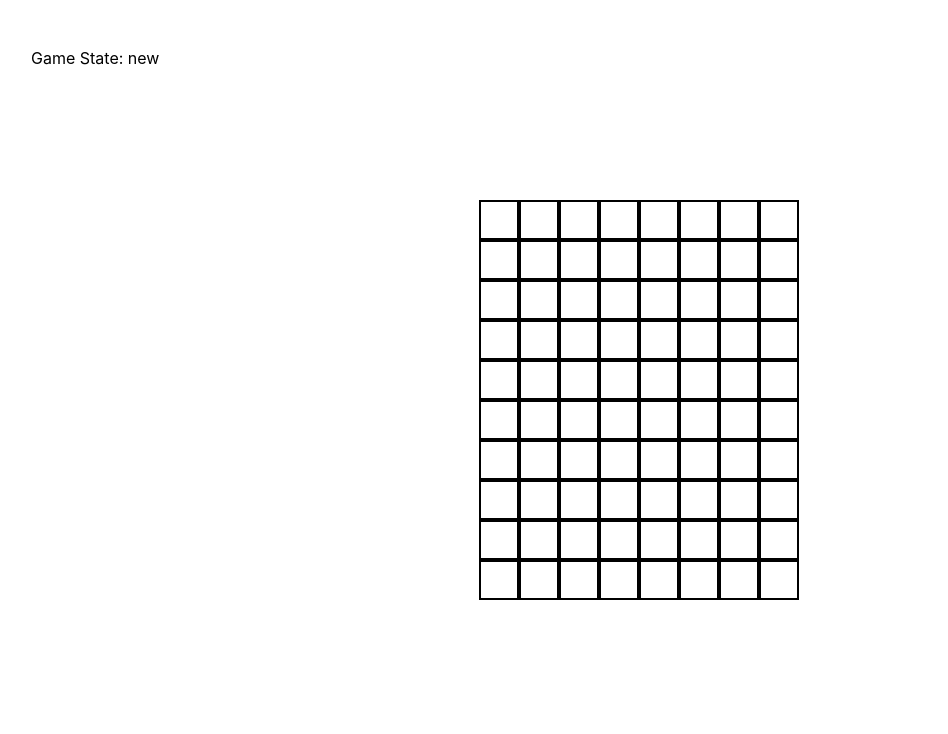
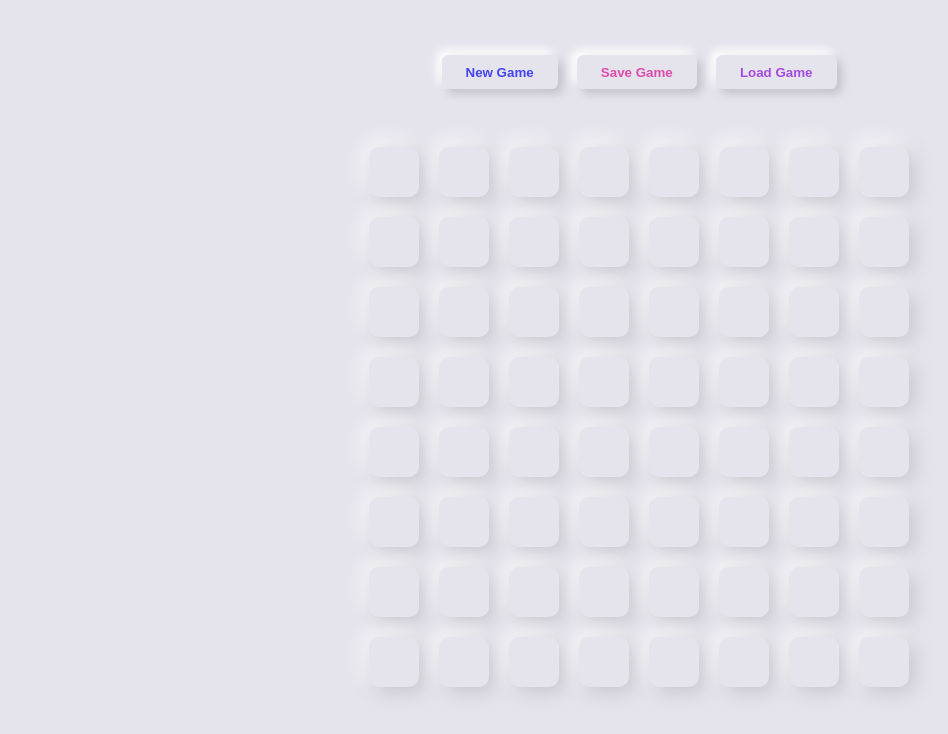
Before and after one commit to deleonn/minesweeper-client, a React (Create React App) app: page / in a window 1280 px wide. Shown: the top 734 px of the page, without its empty margins (1-949 px from the left). Built offline with nearby package versions, Linux system fonts and the light colour scheme.

Commit message:
Add neumorphism-based styling

```diff
--- a/package.json
+++ b/package.json
@@ -12,6 +12,7 @@
     "@types/react-dom": "^16.9.0",
     "react": "^16.13.1",
     "react-dom": "^16.13.1",
+    "react-router-dom": "^5.2.0",
     "react-scripts": "3.4.3",
     "styled-components": "^5.2.0",
     "typescript": "~3.7.2"
--- a/src/App.tsx
+++ b/src/App.tsx
@@ -1,10 +1,22 @@
 import React from "react";
+import styled from "styled-components";
 import { Board, Cell, Col, Row } from "./components";
+import Actions from "./components/Actions";
+import Timer from "./components/Timer";
 import Minesweeper, {
   Board as BoardType,
   Cell as CellType,
   GameState,
 } from "./core/Minesweeper";
+
+const MainContent = styled.div`
+  height: 100vh;
+  display: flex;
+  flex-direction: column;
+  justify-content: center;
+  align-items: center;
+  background: #e5e4ec;
+`;
 
 function App() {
   const [minesweeper] = React.useState<Minesweeper>(new Minesweeper());
@@ -25,19 +37,18 @@ function App() {
   }
 
   return (
-    <div>
-      <p style={{ position: "absolute", left: "2rem", top: "2rem" }}>
-        Game State: {gameState}
-      </p>
+    <MainContent>
+      <Actions />
       <Board>
         <Row>
           {board?.map((col: any[], xIdx: number) => {
             return (
               <Col key={xIdx}>
                 {col.map((el: CellType, yIdx: number) => {
+                  console.log(el);
                   return (
                     <Cell key={yIdx} onClick={() => revealCell(xIdx, yIdx)}>
-                      {el !== 0 ? el : ""}
+                      {el}
                     </Cell>
                   );
                 })}
@@ -46,7 +57,7 @@ function App() {
           })}
         </Row>
       </Board>
-    </div>
+    </MainContent>
   );
 }
 
--- /dev/null
+++ b/src/components/Actions.tsx
@@ -0,0 +1,34 @@
+import React from "react";
+import styled from "styled-components";
+
+const Container = styled.div``;
+
+const Button = styled.button`
+  border-radius: 0.4rem;
+  background: #e5e4ec;
+  box-shadow: 5px 5px 10px #c3c2c9, -5px -5px 10px #ffffff;
+  border: none;
+  padding: 0.6rem 1.5rem;
+  outline: none;
+  margin: 0 0.6rem;
+  font-weight: bold;
+  &:hover {
+    cursor: pointer;
+  }
+
+  &:active {
+    background: linear-gradient(145deg, #cecdd4, #f5f4fd);
+  }
+`;
+
+function Actions() {
+  return (
+    <Container>
+      <Button style={{ color: "#4444ee" }}>New Game</Button>
+      <Button style={{ color: "#de4bab" }}>Save Game</Button>
+      <Button style={{ color: "#a34bde" }}>Load Game</Button>
+    </Container>
+  );
+}
+
+export default Actions;
--- a/src/components/Board.tsx
+++ b/src/components/Board.tsx
@@ -6,7 +6,7 @@ interface Props {
 }
 
 const Container = styled.div`
-  height: 100vh;
+  padding: 3rem 0;
   width: 100%;
   display: flex;
   justify-content: center;
--- a/src/components/Cell.tsx
+++ b/src/components/Cell.tsx
@@ -1,16 +1,108 @@
-import styled from "styled-components";
+import React from "react";
+import styled, { css } from "styled-components";
+const bomb = require("./bomb.svg") as string;
 
-const Cell = styled.button`
-  background: none;
-  margin: 0;
-  padding: 0;
-  width: 40px;
-  height: 40px;
-  border: 2px solid black;
+interface Props {
+  children: any;
+  onClick: () => void;
+}
+
+const CellContainer = styled.button`
+  display: flex;
+  justify-content: center;
+  align-items: center;
+  font-weight: bold;
+  color: white;
+  border-radius: 10px;
+  background: #e5e4ec;
+  box-shadow: 5px 5px 20px #c3c2c9, -5px -5px 20px #ffffff;
+  margin: 10px;
+  width: 50px;
+  height: 50px;
+  border: none;
+  outline: none;
+  font-size: 1.6rem;
   &:hover {
     cursor: pointer;
-    background: gray;
   }
+
+  ${({ children }) => {
+    console.log(children);
+    switch (children) {
+      case 0:
+        return css`
+          background: linear-gradient(145deg, #cecdd4, #f5f4fd);
+          color: transparent;
+        `;
+      case 1:
+        return css`
+          background: linear-gradient(145deg, #cecdd4, #f5f4fd);
+          color: #4444ee;
+        `;
+      case 2:
+        return css`
+          background: linear-gradient(145deg, #cecdd4, #f5f4fd);
+          color: #4bde81;
+        `;
+      case 3:
+        return css`
+          background: linear-gradient(145deg, #cecdd4, #f5f4fd);
+          color: #b52727;
+        `;
+      case 4:
+        return css`
+          background: linear-gradient(145deg, #cecdd4, #f5f4fd);
+          color: #de9c4b;
+        `;
+      case 5:
+        return css`
+          background: linear-gradient(145deg, #cecdd4, #f5f4fd);
+          color: #ff8787;
+        `;
+      case 6:
+        return css`
+          background: linear-gradient(145deg, #cecdd4, #f5f4fd);
+          color: #de4bab;
+        `;
+      case 7:
+        return css`
+          background: linear-gradient(145deg, #cecdd4, #f5f4fd);
+          color: #a34bde;
+        `;
+      case 8:
+        return css`
+          background: linear-gradient(145deg, #cecdd4, #f5f4fd);
+          color: #5d2d8c;
+        `;
+      case 9:
+        return css`
+          background: linear-gradient(145deg, #cecdd4, #f5f4fd);
+          color: #6e2020;
+        `;
+      case 10:
+        return css`
+          background: linear-gradient(145deg, #cecdd4, #f5f4fd);
+          color: #64de4b;
+        `;
+    }
+  }}
 `;
 
+const Bomb = styled.img`
+  width: 1.2rem;
+  height: 1.2rem;
+`;
+
+function Cell({ children, onClick }: Props) {
+  function handleClick() {
+    onClick();
+  }
+
+  return (
+    <CellContainer onClick={handleClick}>
+      {children === 10 ? <Bomb src={bomb} /> : children}
+    </CellContainer>
+  );
+}
+
 export default Cell;
--- /dev/null
+++ b/src/components/Timer.tsx
@@ -0,0 +1,28 @@
+import React from "react";
+
+function Timer() {
+  const [currentTime, setCurrentTime] = React.useState<number>(0);
+  const [start, setStart] = React.useState<boolean>(false);
+
+  React.useEffect(() => {
+    if (start) {
+      const timer = setInterval(() => {
+        setCurrentTime(currentTime + 1);
+      }, 1000);
+
+      return () => clearInterval(timer);
+    }
+  }, [currentTime]);
+
+  function handleStart() {
+    setStart(true);
+  }
+
+  function getCurrentTime() {
+    return currentTime;
+  }
+
+  return <>{currentTime > 0 ? currentTime : null}</>;
+}
+
+export default Timer;
--- a/src/core/Minesweeper.ts
+++ b/src/core/Minesweeper.ts
@@ -5,7 +5,7 @@ interface Settings {
 }
 
 export type Board = Array<Cell[]> | undefined;
-export type Cell = number;
+export type Cell = number | null;
 export type EventQueue = {
   movement: Array<EventHandler>;
   state: Array<EventHandler>;
@@ -27,8 +27,8 @@ class Minesweeper {
 
   constructor(settings?: Settings) {
     this.columns = settings?.columns || 8; // x axis
-    this.rows = settings?.rows || 10; // y axis
-    this.bombs = settings?.bombs || 10 || (this.columns * this.rows) / 10;
+    this.rows = settings?.rows || 8; // y axis
+    this.bombs = settings?.bombs || 8 || (this.columns * this.rows) / 10;
 
     this.new();
   }
@@ -74,7 +74,7 @@ class Minesweeper {
     for (let x = 0; x < this.columns; x++) {
       newBoard.push([]);
       for (let y = 0; y < this.rows; y++) {
-        newBoard![x][y] = 0;
+        newBoard![x][y] = null;
       }
     }
 
@@ -108,7 +108,7 @@ class Minesweeper {
             yAxis < this.rows &&
             this.board![xAxis][yAxis] !== 10
           ) {
-            this.board![xAxis][yAxis] += 1;
+            this.board![xAxis][yAxis]! += 1;
           }
         }
       }
```
Also changed, not shown: src/components/bomb.svg (added), 1 other file (tests, documents, lock files or other folders).
